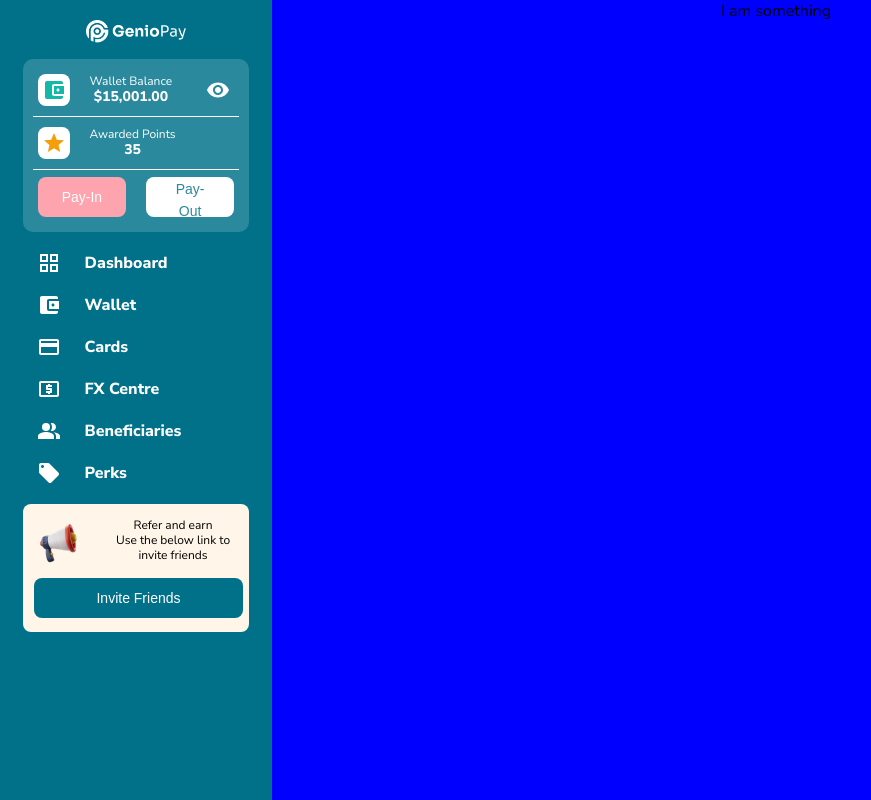
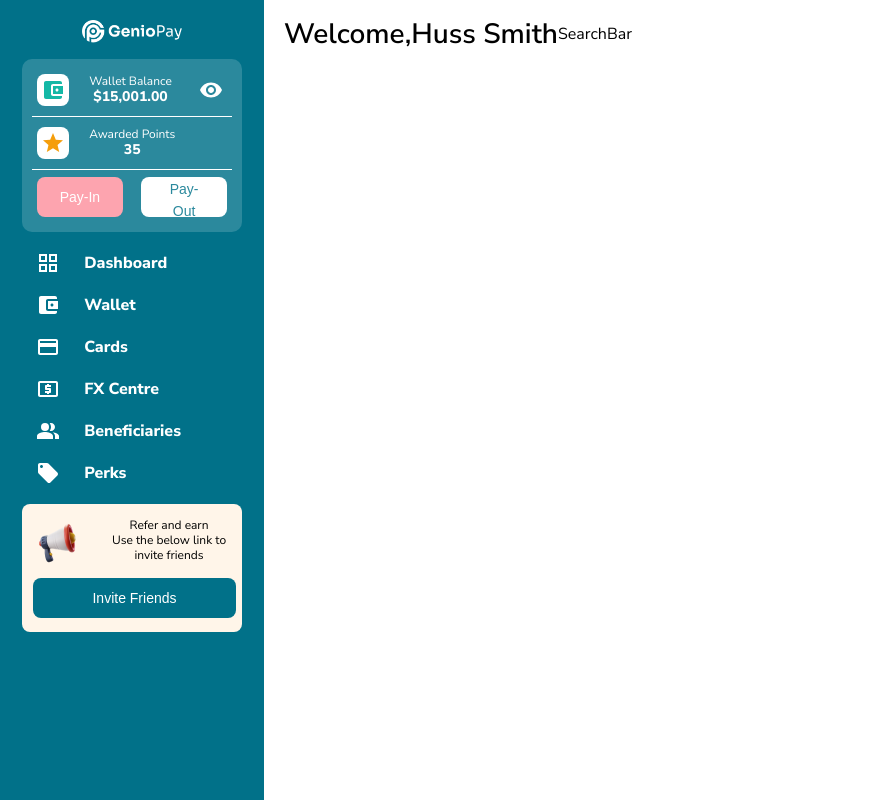
Before and after one commit to williamgyasi/React-Admin-Dashboard, a React (Create React App) app: page / in a window 1280 px wide. Shown: the whole page, without its empty margins (0-871 px from the left). Built offline with nearby package versions, Linux system fonts and the light colour scheme.

Commit message:
SEarchbar

```diff
--- a/src/Components/Header.jsx
+++ /dev/null
@@ -1,9 +0,0 @@
-import React from 'react'
-
-function Header() {
-  return (
-    <div>Header</div>
-  )
-}
-
-export default Header
--- /dev/null
+++ b/src/Components/Header/Header.jsx
@@ -0,0 +1,15 @@
+import React from 'react'
+import {HeadG,TitleLg} from './header-styles'
+
+import {SearchBar} from '..'
+
+function Header() {
+  return (
+    <HeadG>
+      <TitleLg>Welcome,Huss Smith</TitleLg>
+      <SearchBar />
+    </HeadG>
+  )
+}
+
+export default Header
--- /dev/null
+++ b/src/Components/Header/header-styles.jsx
@@ -0,0 +1,13 @@
+import styled from "styled-components";
+
+export const HeadG=styled.div`
+    display: flex;
+    align-items: center;
+`
+
+export const TitleLg=styled.h3`
+    font-size: 28px;
+    font-weight: 600;
+    line-height: 100%;
+    font-style: normal;
+`
--- a/src/Components/MainBoard.jsx
+++ /dev/null
@@ -1,21 +0,0 @@
-import React from 'react'
-import styled from 'styled-components'
-
-const MainB=styled.div`
-    flex:4;
-    background-color:blue;
-
-`
-
-function MainBoard() {
-  return (
-    <MainB>
-        <div>I am something</div>
-    </MainB>
-  )
-}
-
-
-
-
-export default MainBoard;
--- /dev/null
+++ b/src/Components/MainBoard/MainBoard.jsx
@@ -0,0 +1,18 @@
+import React from 'react'
+import {MainB} from './mainboard-styles'
+
+//COMPONENTS
+import { Header } from '..'
+
+function MainBoard() {
+  return (
+    <MainB>
+       <Header />
+    </MainB>
+  )
+}
+
+
+
+
+export default MainBoard;
--- /dev/null
+++ b/src/Components/MainBoard/mainboard-styles.jsx
@@ -0,0 +1,7 @@
+import styled from 'styled-components'
+
+export const MainB=styled.div`
+    flex: 4;
+    flex-direction: column;
+    padding: 20px;
+`
--- /dev/null
+++ b/src/Components/SearchBar/SearchBar.jsx
@@ -0,0 +1,9 @@
+import React from 'react'
+
+function SearchBar() {
+  return (
+    <div>SearchBar</div>
+  )
+}
+
+export default SearchBar;
--- a/src/Components/index.js
+++ b/src/Components/index.js
@@ -1,5 +1,6 @@
-export { default as Header } from './Header';
-export {default as MainBoard} from './MainBoard'
+export { default as Header } from './Header/Header';
+export {default as MainBoard} from './MainBoard/MainBoard'
 export {default as Sidebar} from './Sidebar/Sidebar'
 export {default as Icon} from './Icon/Icon'
 export {default as Button} from './Button/Button'
+export {default as SearchBar} from './SearchBar/SearchBar'
--- a/src/Pages/Home/Home.jsx
+++ b/src/Pages/Home/Home.jsx
@@ -14,7 +14,6 @@ const Home = () => {
 };
 
 const Dashb = styled.div`
-  background-color: red;
   display: flex;
   justify-content: flex-start;
   align-items: stretch;
```
Also changed, not shown: src/Components/SearchBar/searchbar-styles.jsx (added, +14 -0 lines).
